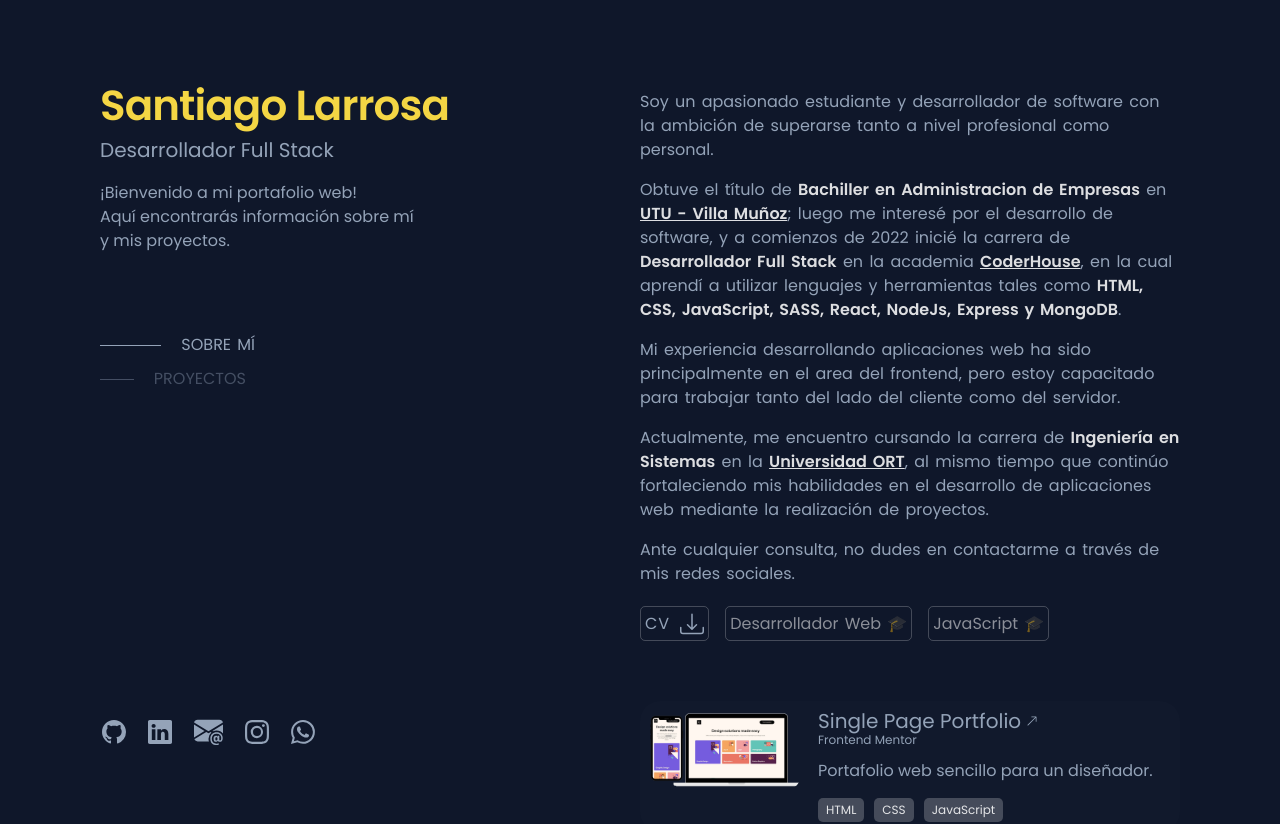
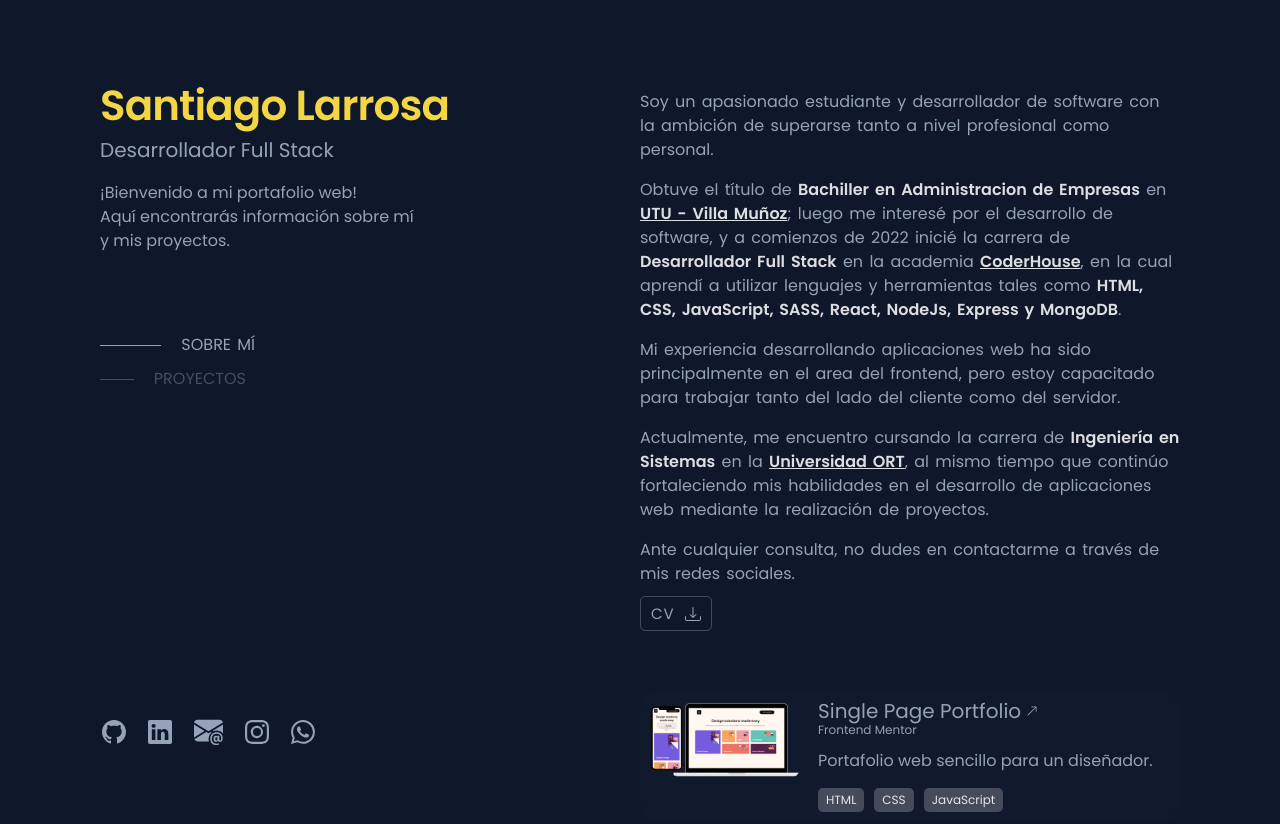
Before and after one commit to Dev-Santi/my_portfolio, a Next.js app: page / in a window 1280 px wide. Shown: the top 824 px of the page. Built offline with nearby package versions, Linux system fonts and the light colour scheme.

Commit message:
Cv modify - modals out

```diff
--- a/src/app/globals.css
+++ b/src/app/globals.css
@@ -78,38 +78,18 @@
   font-size: var(--font-svg);
 }
 
-button {
-  font-family: inherit;
-  background-color: inherit;
-  color: inherit;
-  border: none;
-  font-size: var(--font-size-m);
-  word-spacing: 0.2rem;
-  color: var(--highligth);
-  opacity: 0.6;
-  cursor: pointer;
-  transition: 0.2s;
-}
-
-.buttons {
-  display: flex;
-  flex-wrap: wrap;
-  align-items: center;
-  column-gap: 1.6rem;
-}
-
 .buttons .button {
   display: flex;
   align-items: center;
   gap: 1rem;
   height: 3.5rem;
   width: fit-content;
-  font-size: var(--font-size-m);
+  font-size: 1.5rem;
   border: 1px solid var(--transparent);
   letter-spacing: 0.1rem;
   border-radius: 0.5rem;
-  padding: 0.4rem;
-  margin-top: 2rem;
+  padding: 1rem;
+  margin-top: 1rem;
   text-decoration: none;
   color: var(--text-color);
   transition: 0.2s;
@@ -118,6 +98,10 @@
 
 .buttons .button:hover {
   color: var(--highligth);
+}
+
+.button svg {
+  font-size: 1.6rem;
 }
 
 button:hover {
--- a/src/components/About/index.jsx
+++ b/src/components/About/index.jsx
@@ -49,19 +49,9 @@
       </p>
       <div className='buttons'>
         <a className='button' href='/cv/cv_santiago_larrosa.pdf' download>
-          <span>CV</span>
+          CV
           <BsDownload />
         </a>
-        <Modal
-          src={"/certificates/web_developer.png"}
-          alt={"Certificado de curso Desarrollo Web"}
-          text={"Desarrollador Web 🎓"}
-        />
-        <Modal
-          src={"/certificates/javascript.png"}
-          alt={"Certificado de curso JavaScript"}
-          text={"JavaScript 🎓"}
-        />
       </div>
     </section>
   );
```
